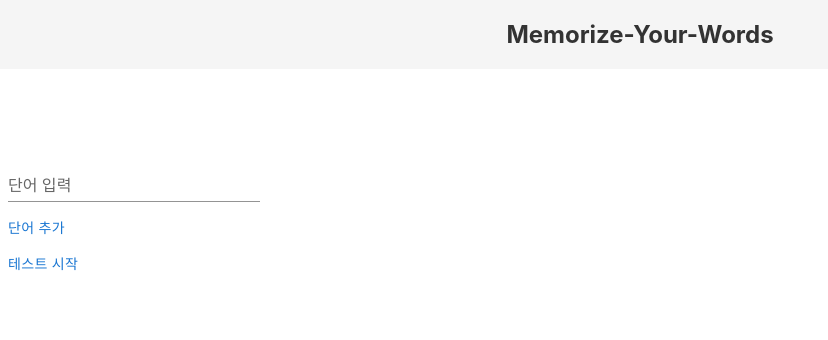
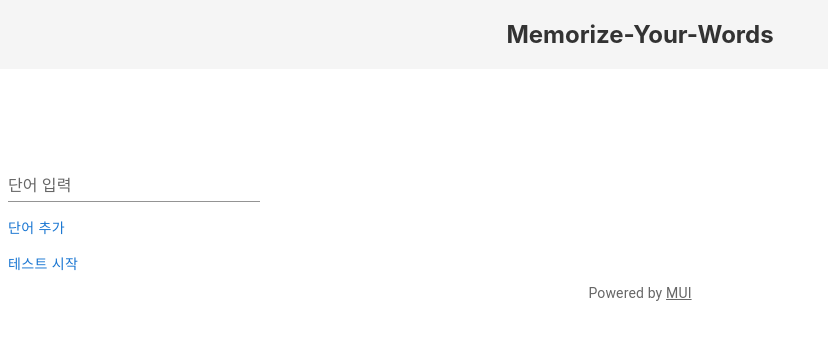
Before and after one commit to peter1118/memorize-your-words, a React (Create React App) app: page / in a window 1280 px wide. Shown: the top 340 px of the page, without its empty margins (0-828 px from the left). Built offline with nearby package versions, Linux system fonts and the light colour scheme.

Commit message:
feat: mui 라이선스 표기

```diff
--- a/src/App.js
+++ b/src/App.js
@@ -3,6 +3,9 @@ import React from 'react';
 import './App.css';
 import TextInput from './TextInput';
 import MemoCardWrap from './MemoCardWrap';
+import Container from '@mui/material/Container';
+import Typography from '@mui/material/Typography';
+import Link from '@mui/material/Link';
 
 function App() {
   const [didSettingDone, setDidSettingDone] = React.useState(false);
@@ -23,7 +26,15 @@ function App() {
       <div class="title-container">
         <h1 class="title">Memorize-Your-Words</h1>
       </div>
-      {!didSettingDone ? <TextInput setSettingDoneFlag={setDidSettingDoneFlag} setWords={addWords} words={words} /> : <MemoCardWrap words={words} deleteWord={deleteWord}/>}
+      {!didSettingDone ? <TextInput setSettingDoneFlag={setDidSettingDoneFlag} setWords={addWords} words={words} /> : <MemoCardWrap words={words} deleteWord={deleteWord} />}
+      <Container maxWidth="sm" component="footer">
+        <Typography variant="body2" color="textSecondary" align="center">
+          {'Powered by '}
+          <Link color="inherit" href="https://mui.com/">
+            MUI
+          </Link>
+        </Typography>
+      </Container>
     </div>
   );
 }
```
